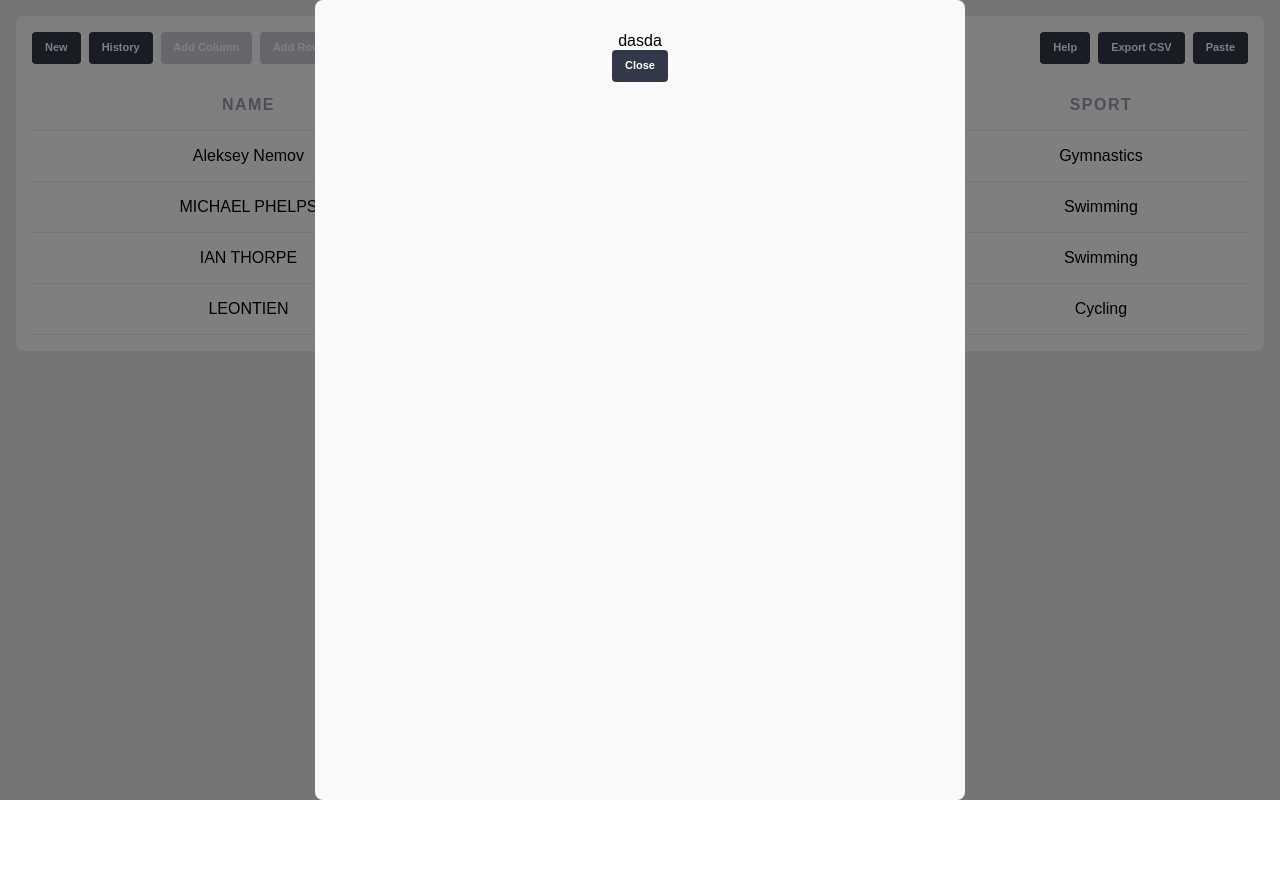
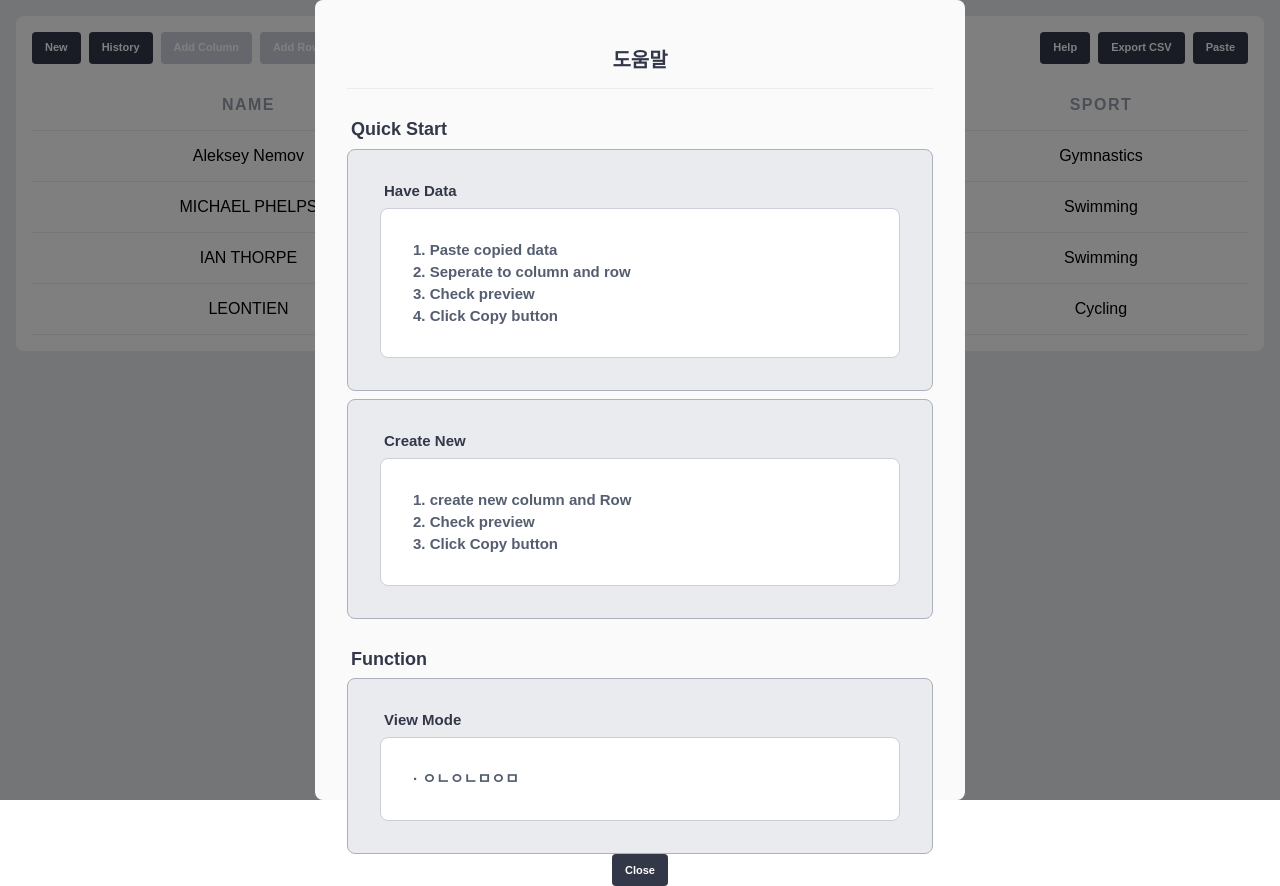
Before and after one commit to jyangca/markdown-table, a Next.js app: page / in a window 1280 px wide. Before the commit the page ends 800 px from the top, so only its background shows below. Built offline with nearby package versions, Linux system fonts and the light colour scheme.

Commit message:
UPDATE: Add ModalContent on TableButtonList

```diff
--- a/src/components/TableButtonList/TableButtonList.tsx
+++ b/src/components/TableButtonList/TableButtonList.tsx
@@ -1,6 +1,6 @@
 import React, { memo, useEffect, useState } from 'react';
 import { Flex, Button, Popover, Modal } from '@/components/common';
-import { HistoryPopover, NewPopover } from '@/components';
+import { HistoryPopover, ModalContent, NewPopover } from '@/components';
 import { TableApiType, TableHistoryType } from '@/types/common';
 import { setCookie } from '@/utils/common';
 import Cookies from 'js-cookie';
@@ -60,7 +60,7 @@ const TableButtonList = ({ editMode, pasteMode, tableApi, tableHistory }: TableB
         </Flex>
       </Flex>
       <Modal isOpen={modalOpen} onClose={() => setModalOpen(false)}>
-        dasda
+        <ModalContent />
       </Modal>
     </>
   );
```
